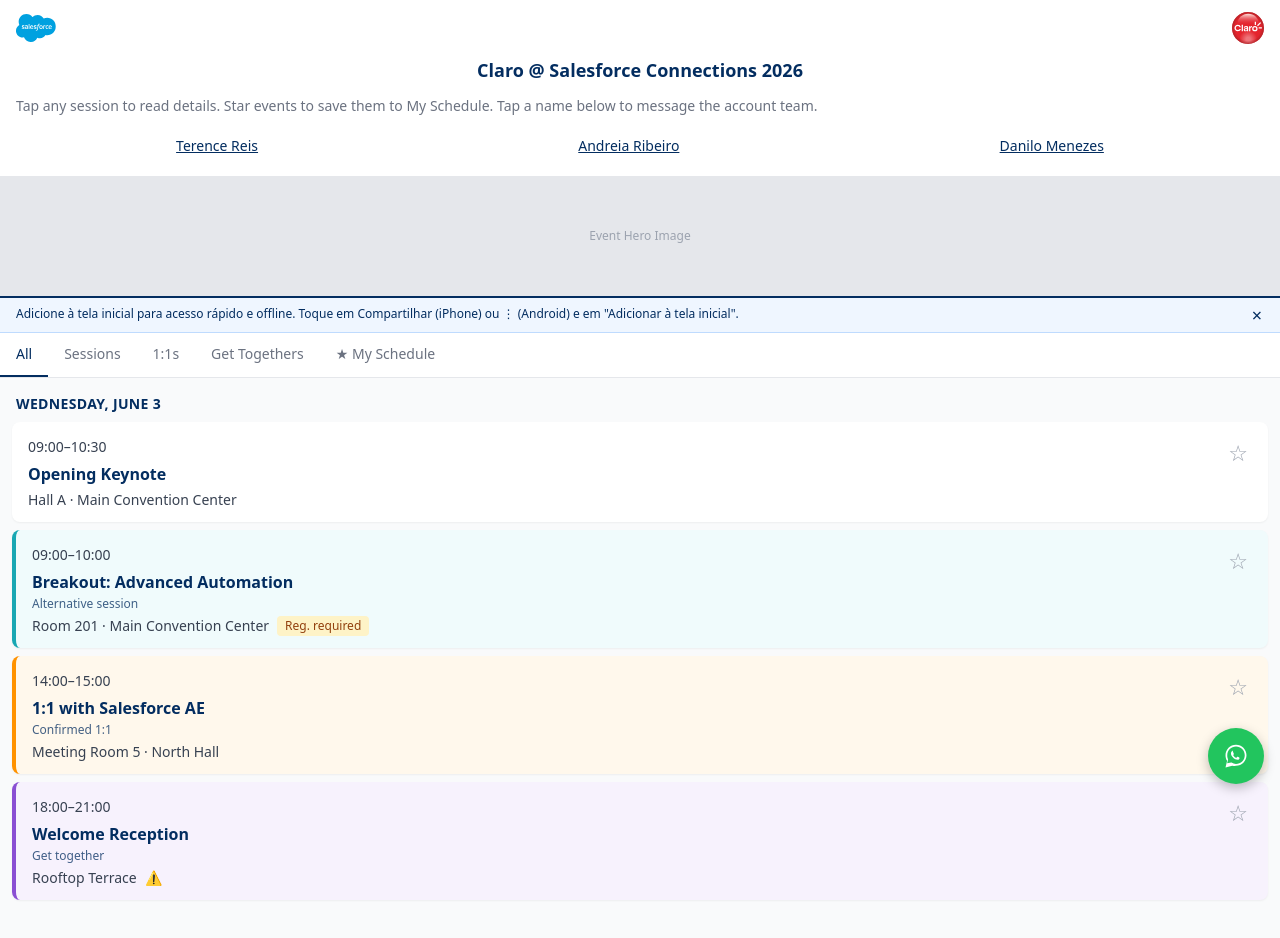
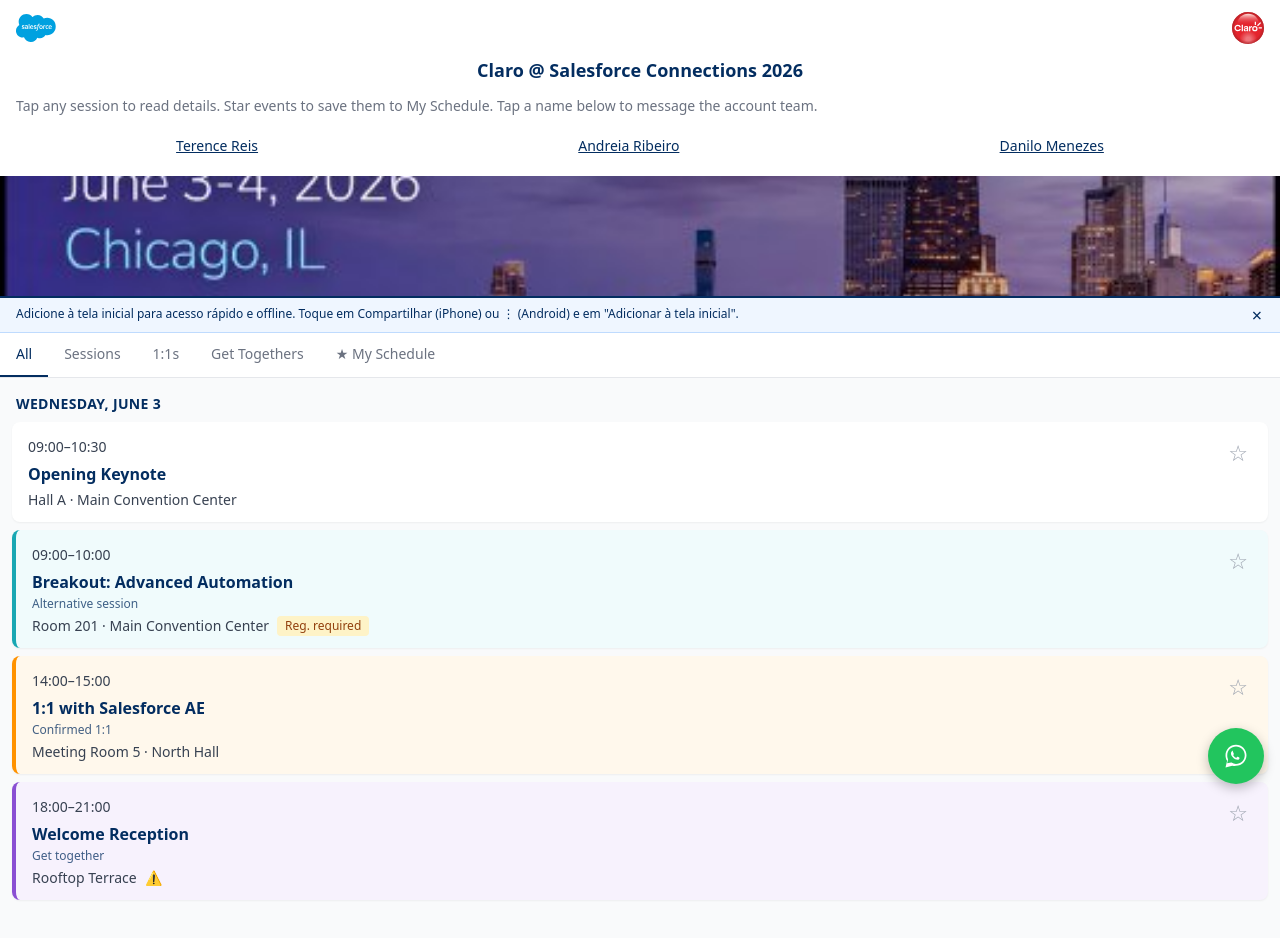
Before and after one commit to teco/agendaclaro, a React (Vite) app: page / in a window 1280 px wide. Built offline with nearby package versions, Linux system fonts and the light colour scheme.

Commit message:
feat: add CNX Chicago hero image
- Add src/assets/hero.png (Salesforce Connections 2026 banner, 540x285)
- Wire heroImage in config.js via Vite import

https://claude.ai/code/session_01WrgeJaqkNQssu2mEiGCr73

```diff
--- a/src/config.js
+++ b/src/config.js
@@ -1,6 +1,7 @@
 // src/config.js
 // All customer-facing text, contact info, and brand colors live here.
 // Edit this file to update copy, contacts, or colors. Never put these values in components.
+import heroImg from './assets/hero.png'
 
 export const agendaTitle = "Claro @ Salesforce Connections 2026";
 export const clientName = "Claro";
@@ -22,10 +23,8 @@ export const teamContacts = [
 ];
 
 // Hero image displayed in the header between the contact row and the event list.
-// Import the asset and assign here once dropped into src/assets/, e.g.:
-//   import heroImg from './assets/hero.png'
-//   export const heroImage = heroImg
-export const heroImage = null;
+// Vite import ensures the asset is bundled and precached by the service worker.
+export const heroImage = heroImg;
 
 // Brand color tokens. Also mirrored as CSS custom properties in index.css.
 export const colors = {
```
Also changed, not shown: src/assets/hero.png (added).
